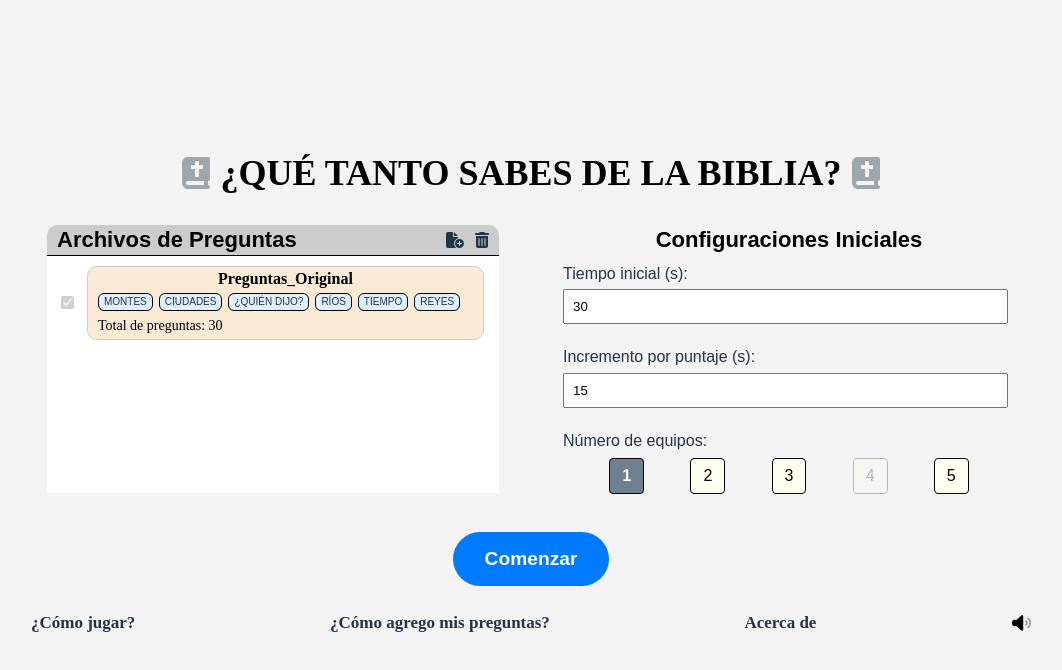
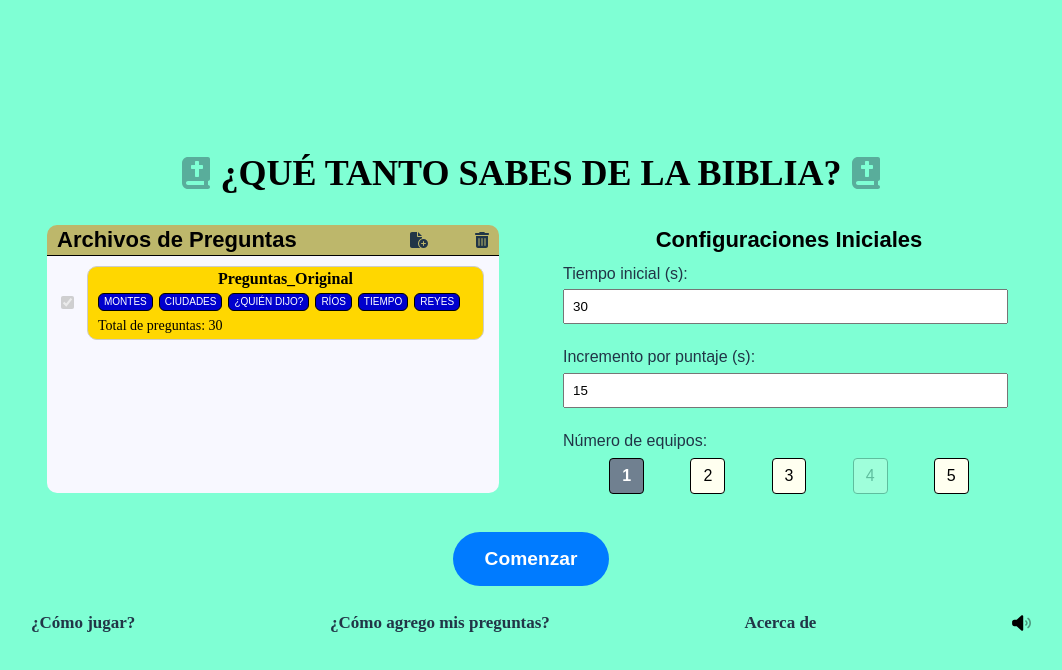
Before and after one commit to Abnerpino/ejercicio_biblico, a React (Vite) app: page / in a window 1280 px wide. Shown: the top 670 px of the page, without its empty margins (109-1171 px from the left). Built offline with nearby package versions, Linux system fonts and the light colour scheme.

Commit message:
Se hicieron cambios en los estilos: color de fondo, deshabilitar selección de texto, etc.

```diff
--- a/index.html
+++ b/index.html
@@ -4,7 +4,7 @@
     <meta charset="UTF-8" />
     <link rel="icon" type="image/x-icon" href="/iasd.png" />
     <meta name="viewport" content="width=device-width, initial-scale=1.0" />
-    <title>Ejercicio Bíblico</title>
+    <title>¿Qué tanto sabes de la Biblia?</title>
   </head>
   <body>
     <div id="root"></div>
--- a/src/components/archivo/Archivo.css
+++ b/src/components/archivo/Archivo.css
@@ -15,7 +15,7 @@
   display: flex;
   flex-direction: column;
   width: 100%;
-  background: antiquewhite;
+  background: #ffd700;
   border: 1px solid #ccc;
   padding-left: 10px;
   padding-right: 10px;
@@ -49,11 +49,16 @@
 }
 
 .archivo-topicos span {
-  background: #dfefff;
+  background: #0000cd;
   border: 1px solid #000;
   padding: 2.5px 5px;
   border-radius: 6px;
   font-size: 10px;
+  color: #fff;
+  -webkit-user-select: none; /* Safari */
+  -moz-user-select: none;    /* Firefox */
+  -ms-user-select: none;     /* Internet Explorer/Edge */
+  user-select: none;         /* Estándar */
 }
 
 .archivo-footer {
@@ -61,6 +66,7 @@
   margin-bottom: 5px;
   justify-content: left;
 }
+
 .archivo-total {
   margin-top: 0.5rem;
   font-size: 14px;
@@ -69,7 +75,7 @@
 
 /* Tamaño de la barra de scroll horizontal */
 .archivo-topicos::-webkit-scrollbar {
-  height: 8px; /* Tamaño suficiente para arrastrar */
+  height: 10px; /* Tamaño suficiente para arrastrar */
   background: transparent; /* Sin fondo visible */
 }
 
@@ -81,13 +87,3 @@
   box-sizing: border-box;
   border: 0px solid #fff; /* Añade borde transparente para ampliar área clickeable */
 }
-
-/* Quitar el track (fondo del scroll) */
-.archivo-topicos::-webkit-scrollbar-track {
-  background: rgba(0, 0, 0, 0.05); /* Muy claro para mantener área clickeable */
-}
-
-/* Quitar las flechas (botones) */
-.archivo-topicos::-webkit-scrollbar-button {
-  display: none; /* Oculta las flechas */
-}
--- a/src/components/timer/Timer.css
+++ b/src/components/timer/Timer.css
@@ -33,6 +33,10 @@
   text-anchor: middle;
   dominant-baseline: middle;
   alignment-baseline: middle;
+  -webkit-user-select: none; /* Safari */
+  -moz-user-select: none;    /* Firefox */
+  -ms-user-select: none;     /* Internet Explorer/Edge */
+  user-select: none;         /* Estándar */
 }
 
 /* Animación que recorre el strokeDashoffset desde 0 a 283 */
--- a/src/index.css
+++ b/src/index.css
@@ -16,6 +16,10 @@ a {
   font-weight: 500;
   color: #646cff;
   text-decoration: inherit;
+  -webkit-user-select: none; /* Safari */
+  -moz-user-select: none;    /* Firefox */
+  -ms-user-select: none;     /* Internet Explorer/Edge */
+  user-select: none;         /* Estándar */
 }
 a:hover {
   color: #535bf2;
@@ -29,12 +33,7 @@ body {
   min-height: 100vh;
   align-content: center;
   font-family: Arial, sans-serif;
-  background-color: #f4f4f4;
-}
-
-h1 {
-  font-size: 3.2em;
-  line-height: 1.1;
+  background-color: #7fffd4;
 }
 
 button {
@@ -46,10 +45,18 @@ button {
   background-color: #1a1a1a;
   cursor: pointer;
   transition: border-color 0.25s;
+  -webkit-user-select: none; /* Safari */
+  -moz-user-select: none;    /* Firefox */
+  -ms-user-select: none;     /* Internet Explorer/Edge */
+  user-select: none;         /* Estándar */
 }
 
 p {
   all: initial;
+  -webkit-user-select: none; /* Safari */
+  -moz-user-select: none;    /* Firefox */
+  -ms-user-select: none;     /* Internet Explorer/Edge */
+  user-select: none;         /* Estándar */
 }
 
 @media (prefers-color-scheme: light) {
@@ -61,7 +68,7 @@ p {
     color: #747bff;
   }
   button {
-    background-color: #f9f9f9;
+    background-color: #7fffd4;
   }
 }
 
--- a/src/modals/confirmacion/Confirmacion.css
+++ b/src/modals/confirmacion/Confirmacion.css
@@ -12,7 +12,7 @@
 }
 
 .modal-contenido-confirmacion {
-    background-color: white;
+    background-color: #faebd7;
     border-radius: 12px;
     padding: 15px 15px;
     max-width: 500px;
--- a/src/modals/ganador/Ganador.css
+++ b/src/modals/ganador/Ganador.css
@@ -12,7 +12,7 @@
 }
 
 .modal-content {
-  background-color: white;
+  background-color: #faebd7;
   padding: 20px;
   border-radius: 10px;
   max-width: 600px;
@@ -46,6 +46,16 @@
   margin-right: 10px;
 }
 
+.div-grafica {
+  margin-top: 20px;
+  width: 100%;
+  height: 250px;
+  -webkit-user-select: none; /* Safari */
+  -moz-user-select: none;    /* Firefox */
+  -ms-user-select: none;     /* Internet Explorer/Edge */
+  user-select: none;         /* Estándar */
+}
+
 .volver-button {
   margin-top: 20px;
   padding: 10px 20px;
--- a/src/modals/mensaje/Mensaje.css
+++ b/src/modals/mensaje/Mensaje.css
@@ -12,7 +12,7 @@
 }
 
 .modal-contenido-mensaje {
-  background-color: white;
+  background-color: #faebd7;
   border-radius: 12px;
   padding: 15px 15px;
   max-width: 500px;
--- a/src/modals/multiple/Multiple.css
+++ b/src/modals/multiple/Multiple.css
@@ -12,7 +12,7 @@
 }
 
 .modal-contenido {
-    background-color: white;
+    background-color: #faebd7;
     border-radius: 12px;
     padding: 15px 15px;
     max-width: 775px;
@@ -65,6 +65,18 @@
     flex-direction: column;
 }
 
+.modal-mensaje::-webkit-scrollbar {
+    background: transparent;
+}
+
+.modal-mensaje::-webkit-scrollbar-thumb {
+    background-color: #888;
+    border-radius: 6px;
+    min-height: 8px; /* Asegura que el thumb tenga altura suficiente */
+    box-sizing: border-box;
+    border: 0px solid #fff; /* Añade borde transparente para ampliar área clickeable */
+}
+
 .text-subtitulo {
     display: block;
     margin-top: -20px;
@@ -92,6 +104,10 @@
     font-family: auto;
     padding-top: 1px;
     padding-bottom: 1px;
+    -webkit-user-select: none; /* Safari */
+    -moz-user-select: none;    /* Firefox */
+    -ms-user-select: none;     /* Internet Explorer/Edge */
+    user-select: none;         /* Estándar */
 }
 
 .text-about {
@@ -121,9 +137,9 @@
 
 .div-json {
     position: relative;         /* Para que el icono absoluto se posicione respecto a este */
-    background-color: #f5f5f5;
+    background-color: #f0fff0;
     padding: 1em;
-    border-radius: 4px;
+    border-radius: 10px;
     font-family: monospace;
     margin-bottom: 10px;
 }
@@ -133,11 +149,16 @@
     white-space: pre;
     margin: 0;                 /* Quita márgenes para mejor ajuste */
     overflow-x: auto;          /* Scroll horizontal si es necesario */
+    -webkit-user-select: none; /* Safari */
+    -moz-user-select: none;    /* Firefox */
+    -ms-user-select: none;     /* Internet Explorer/Edge */
+    user-select: none;         /* Estándar */
 }
 
 .div-links {
     display: flex;
     justify-content: space-evenly;
+    margin-bottom: 5px;
 }
 
 .copy-icon {
--- a/src/modals/ordenacion/Ordenacion.css
+++ b/src/modals/ordenacion/Ordenacion.css
@@ -12,7 +12,7 @@
 }
 
 .modal-contenido-orden {
-    background-color: white;
+    background-color: #faebd7;
     border-radius: 12px;
     padding: 15px 15px;
     max-width: 500px;
@@ -61,7 +61,7 @@
 .equipo-box-orden {
     width: 150px;
     height: 50px;
-    border: 3px solid white;
+    border: 1.5px solid black;
     border-radius: 50px;
     color: white;
     font-size: 18px;
@@ -73,6 +73,10 @@
     opacity: 0;
     transform: translateY(10px);
     transition: opacity 0.5s ease, transform 0.5s ease;
+    -webkit-user-select: none; /* Safari */
+    -moz-user-select: none;    /* Firefox */
+    -ms-user-select: none;     /* Internet Explorer/Edge */
+    user-select: none;         /* Estándar */
 }
 
 .equipo-box-orden.visible {
--- a/src/modals/pregunta/Pregunta.css
+++ b/src/modals/pregunta/Pregunta.css
@@ -12,7 +12,7 @@
 }
 
 .modal-content {
-  background-color: white;
+  background-color: #faebd7;
   padding: 20px;
   border-radius: 10px;
   max-width: 600px;
--- a/src/screens/menu/Menu.css
+++ b/src/screens/menu/Menu.css
@@ -40,12 +40,29 @@
 
 /* Estilo de contenedor scrollable */
 .archivo-lista {
-  background: white;
+  background: #f8f8ff;
   overflow-y: auto;
   flex-grow: 1; /* Para que ocupe todo el espacio vertical restante */
   display: flex;
   flex-direction: column;
   padding-top: 10px;
+  border-bottom-left-radius: 10px;
+  border-bottom-right-radius: 10px;
+}
+
+/* Tamaño de la barra de scroll horizontal */
+.archivo-lista::-webkit-scrollbar {
+  height: 10px; /* Tamaño suficiente para arrastrar */
+  background: transparent; /* Sin fondo visible */
+}
+
+/* Estilo del "thumb" o barra que se mueve */
+.archivo-lista::-webkit-scrollbar-thumb {
+  background-color: #888;
+  border-radius: 6px;
+  min-height: 8px; /* Asegura que el thumb tenga altura suficiente */
+  box-sizing: border-box;
+  border: 0px solid #fff; /* Añade borde transparente para ampliar área clickeable */
 }
 
 /* Encabezado fijo */
@@ -53,7 +70,7 @@
   flex-shrink: 0;
   display: flex;
   flex-direction: row;
-  background-color: #ccc;
+  background-color: #bdb76b;
   border-bottom: 1px solid black;
   border-top-left-radius: 10px;
   border-top-right-radius: 10px;
@@ -72,7 +89,7 @@
 
 .div-icons {
   display: flex;
-  width: 10%;
+  width: 20%;
   padding-right: 10px;
   align-items: center;
   justify-content: space-between;
@@ -95,6 +112,13 @@
 
 .div-configs {
   margin-top: 10px;
+}
+
+.panel-etiqueta {
+  -webkit-user-select: none; /* Safari */
+  -moz-user-select: none;    /* Firefox */
+  -ms-user-select: none;     /* Internet Explorer/Edge */
+  user-select: none;         /* Estándar */
 }
 
 input[type="number"] {
@@ -122,6 +146,10 @@ input[type="number"] {
   margin-top: 27.5px;
   font-family:'Times New Roman', Times, serif ;
   font-size: 17px;
+  -webkit-user-select: none; /* Safari */
+  -moz-user-select: none;    /* Firefox */
+  -ms-user-select: none;     /* Internet Explorer/Edge */
+  user-select: none;         /* Estándar */
 }
 
 .icono-volumen {
@@ -138,7 +166,7 @@ input[type="number"] {
   color: #646cff;
 }
 
-@media screen and (max-width: 768px) {
+/*@media screen and (max-width: 768px) {
   .pantalla-menu {
     padding: 1rem;
   }
@@ -208,4 +236,4 @@ input[type="number"] {
     justify-content: center;
     padding: 0;
   }
-}
+}*/
--- a/src/screens/tablero/Tablero.css
+++ b/src/screens/tablero/Tablero.css
@@ -106,6 +106,10 @@
   border: 1px solid #ccc;
   background-color: white;
   box-sizing: border-box;
+  -webkit-user-select: none; /* Safari */
+  -moz-user-select: none;    /* Firefox */
+  -ms-user-select: none;     /* Internet Explorer/Edge */
+  user-select: none;         /* Estándar */
 }
 
 .celda.topico {
@@ -125,9 +129,13 @@ button.celda {
   font-weight: bold;
   border-radius: 5px;
   border: 1px solid #ccc;
-  background-color: white;
+  background-color: #f8f8ff;
   cursor: pointer;
   box-sizing: border-box;
+  -webkit-user-select: none; /* Safari */
+  -moz-user-select: none;    /* Firefox */
+  -ms-user-select: none;     /* Internet Explorer/Edge */
+  user-select: none;         /* Estándar */
 }
 
 button.celda:hover {
@@ -135,8 +143,7 @@ button.celda:hover {
 }
 
 button.celda.disabled {
-  pointer-events: auto;
-  /* permite clicks */
+  pointer-events: auto; /* permite clicks */
   opacity: 0.5;
   cursor: not-allowed;
   background-color: #e0e0e0;
@@ -162,7 +169,7 @@ button.celda.disabled {
 
   .header {
     gap: 35px;
-    justify-content:flex-start ;
+    justify-content: center;
   }
 
   .equipo-box {
```
